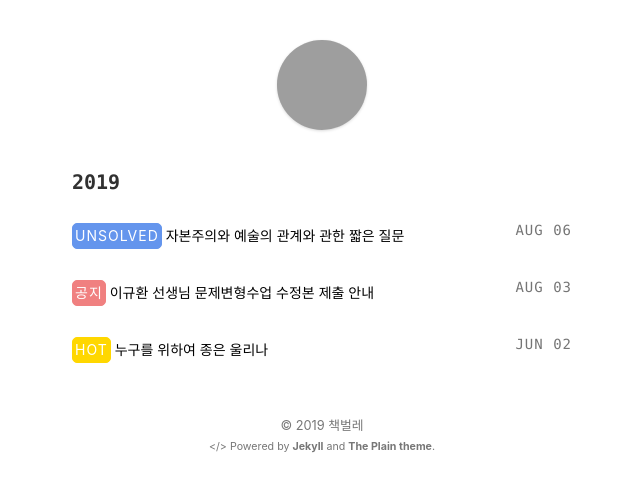
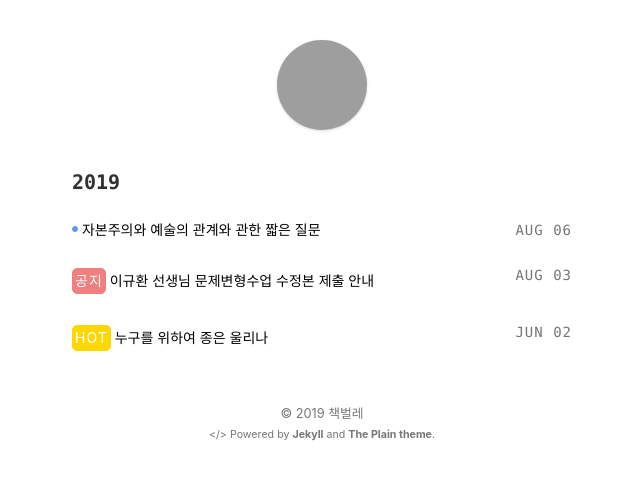
Before and after one commit to stevenoh0908/stevenoh0908.github.io, a Jekyll site: the page built from index.html, in a window 1280 px wide. Shown: the top 492 px of the page, without its empty margins (318-958 px from the left). Built offline with Jekyll 4.4.1, drawn with Linux system fonts in a browser that asks for light colours; grey boxes are pictures that could not be loaded.

Commit message:
Update index.html

```diff
--- a/index.html
+++ b/index.html
@@ -28,7 +28,7 @@ layout: default
 							<span style="border: 1px solid Gold; background-color: Gold; color: white; padding: 2px; border-radius: 5px; margin: 3px auto;">HOT</span>
 						{% endif %}
 						{% if post.status == "question-unsolved" or post.status == "question-solved" %}
-							<span style="border: 1px solid CornflowerBlue; background-color: CornflowerBlue; color: white; padding: 2px; border-radius: 5px; margin: 3px auto;">Unsolved</span>
+							<span style="border: 1px solid CornflowerBlue; background-color: CornflowerBlue; color: white; padding: 2px; border-radius: 5px; margin: 3px auto;"></span>
 						{% endif %}
 						<a href="{{ post.url | prepend: site.baseurl | prepend: site.url }}">{{ post.title }}</a>
 					</div>
```
